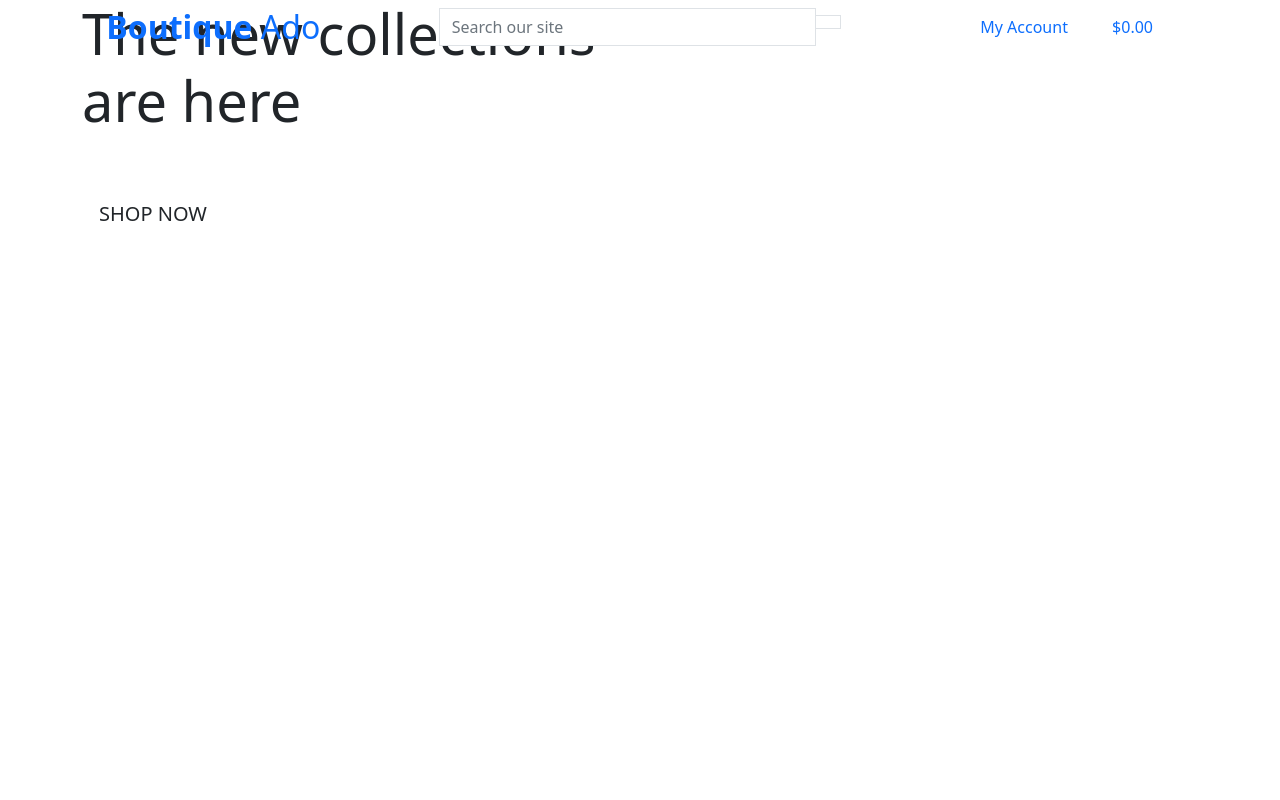
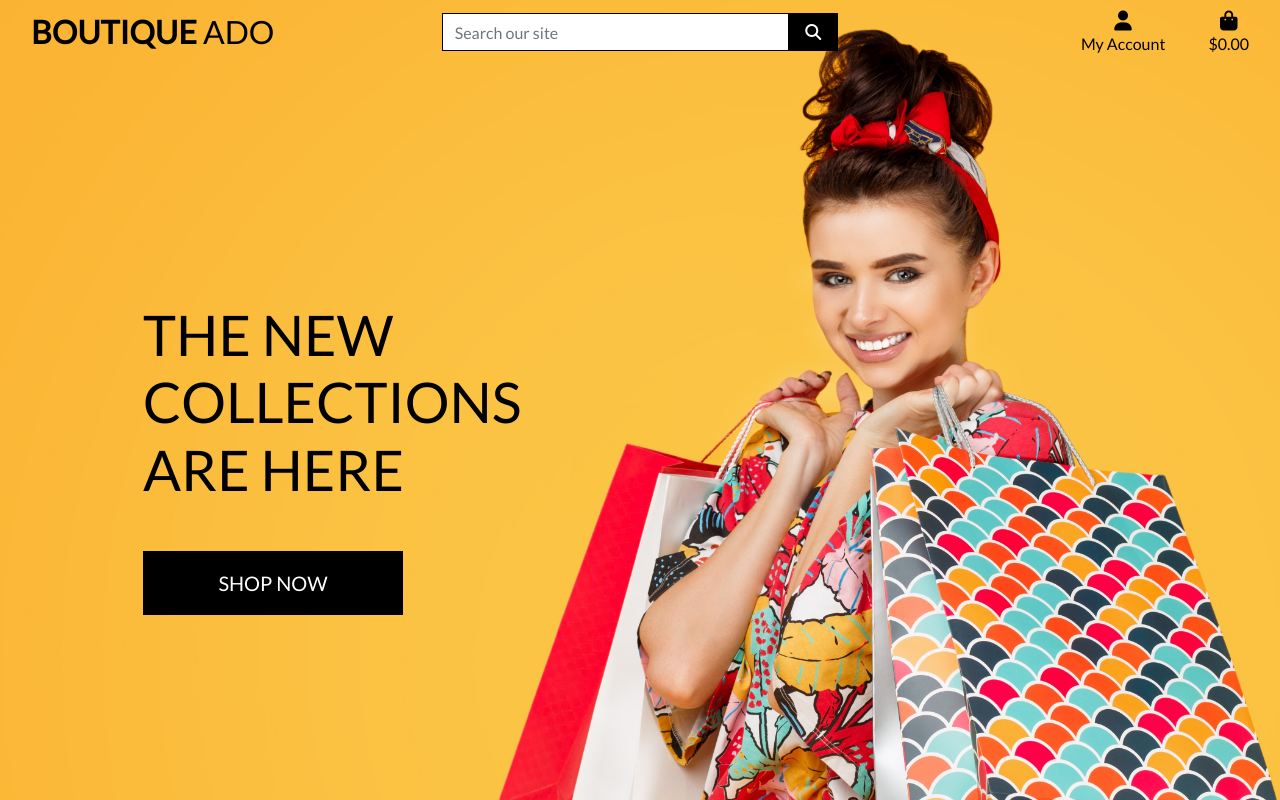
Before and after one commit to mikedjgreen/MSP4_demo, a Django app: page / in a window 1280 px wide. Run offline with Django 3.2, Linux system fonts and the light colour scheme; some libraries are stand-ins or nearby versions.

Commit message:
Added home page header and css

```diff
--- a/boutique_ado/settings.py
+++ b/boutique_ado/settings.py
@@ -38,7 +38,6 @@ INSTALLED_APPS = [
     'django.contrib.sessions',
     'django.contrib.messages',
     'django.contrib.staticfiles',
-
     'django.contrib.sites',
     'allauth',
     'allauth.account',
@@ -152,3 +151,7 @@ USE_TZ = True
 # https://docs.djangoproject.com/en/3.1/howto/static-files/
 
 STATIC_URL = '/static/'
+STATICFILES_DIRS = (os.path.join(BASE_DIR, 'static'),)
+
+MEDIA_URL = '/media/'
+MEDIA_ROOT = os.path.join(BASE_DIR, 'media')
--- a/boutique_ado/urls.py
+++ b/boutique_ado/urls.py
@@ -15,9 +15,11 @@ Including another URLconf
 """
 from django.contrib import admin
 from django.urls import path, include
+from django.conf import settings
+from django.conf.urls.static import static
 
 urlpatterns = [
     path('admin/', admin.site.urls),
     path('accounts/', include('allauth.urls')),
     path('', include('home.urls')),
-]
+] + static(settings.MEDIA_URL, document_root=settings.MEDIA_ROOT)
--- a/templates/base.html
+++ b/templates/base.html
@@ -15,10 +15,13 @@
 
     {% block corecss %}
         <!-- Bootstrap CSS -->
-        <link href="https://cdn.jsdelivr.net/npm/bootstrap@5.0.0-beta1/dist/css/bootstrap.min.css" rel="stylesheet" integrity="sha384-giJF6kkoqNQ00vy+HMDP7azOuL0xtbfIcaT9wjKHr8RbDVddVHyTfAAsrekwKmP1" crossorigin="anonymous">
+        <link rel="stylesheet" href="https://stackpath.bootstrapcdn.com/bootstrap/4.4.1/css/bootstrap.min.css" integrity="sha384-Vkoo8x4CGsO3+Hhxv8T/Q5PaXtkKtu6ug5TOeNV6gBiFeWPGFN9MuhOf23Q9Ifjh" crossorigin="anonymous">
+        <link rel="stylesheet" href="https://fonts.googleapis.com/css?family=Lato&display=swap">
+        <link rel="stylesheet" href="{% static 'css/base.css' %}">
     {% endblock %}
 
     {% block corejs %}
+        <script src="https://kit.fontawesome.com/169cf7da54.js" crossorigin="anonymous"></script>
         <script src="https://code.jquery.com/jquery-3.4.1.slim.min.js" integrity="sha384-J6qa4849blE2+poT4WnyKhv5vZF5SrPo0iEjwBvKU7imGFAV0wwj1yYfoRSJoZ+n" crossorigin="anonymous"></script>
         <script src="https://cdn.jsdelivr.net/npm/popper.js@1.16.0/dist/umd/popper.min.js" integrity="sha384-Q6E9RHvbIyZFJoft+2mJbHaEWldlvI9IOYy5n3zV9zzTtmI3UksdQRVvoxMfooAo" crossorigin="anonymous"></script>
         <script src="https://stackpath.bootstrapcdn.com/bootstrap/4.4.1/js/bootstrap.min.js" integrity="sha384-wfSDF2E50Y2D1uUdj0O3uMBJnjuUD4Ih7YwaYd1iqfktj0Uod8GCExl3Og8ifwB6" crossorigin="anonymous"></script>
```
Also changed, not shown: boutique_ado/media/homepage_background_cropped.jpg (added).
